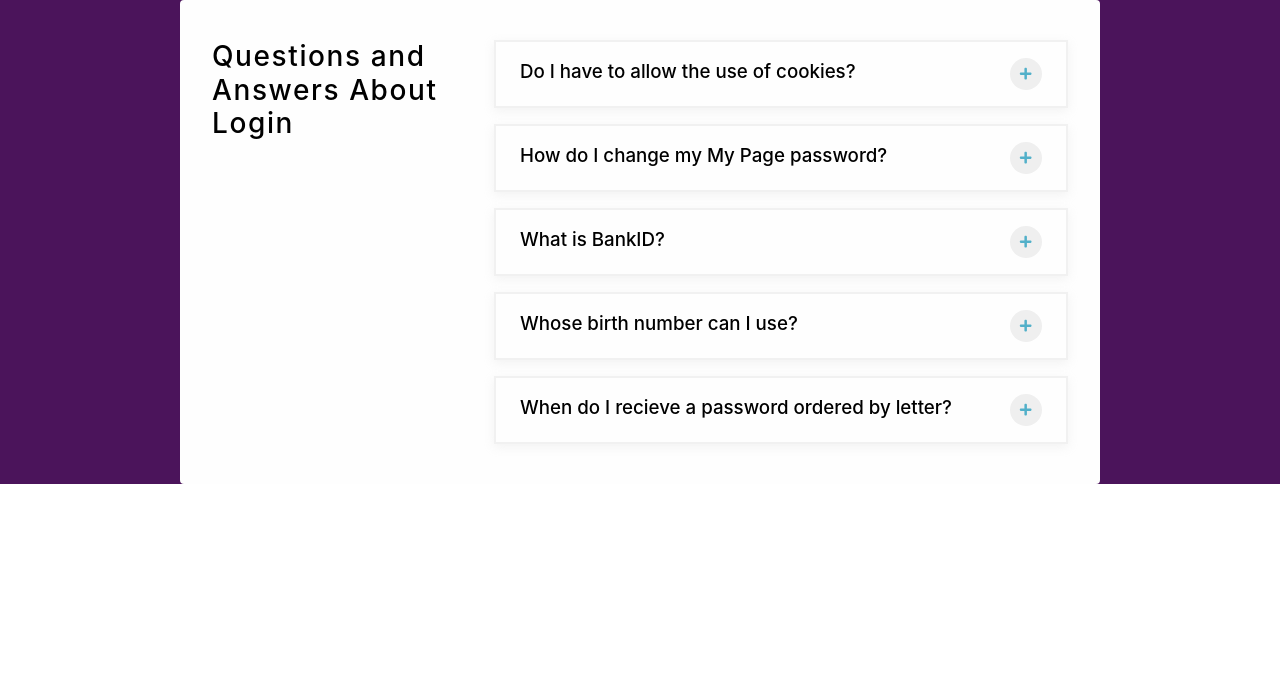
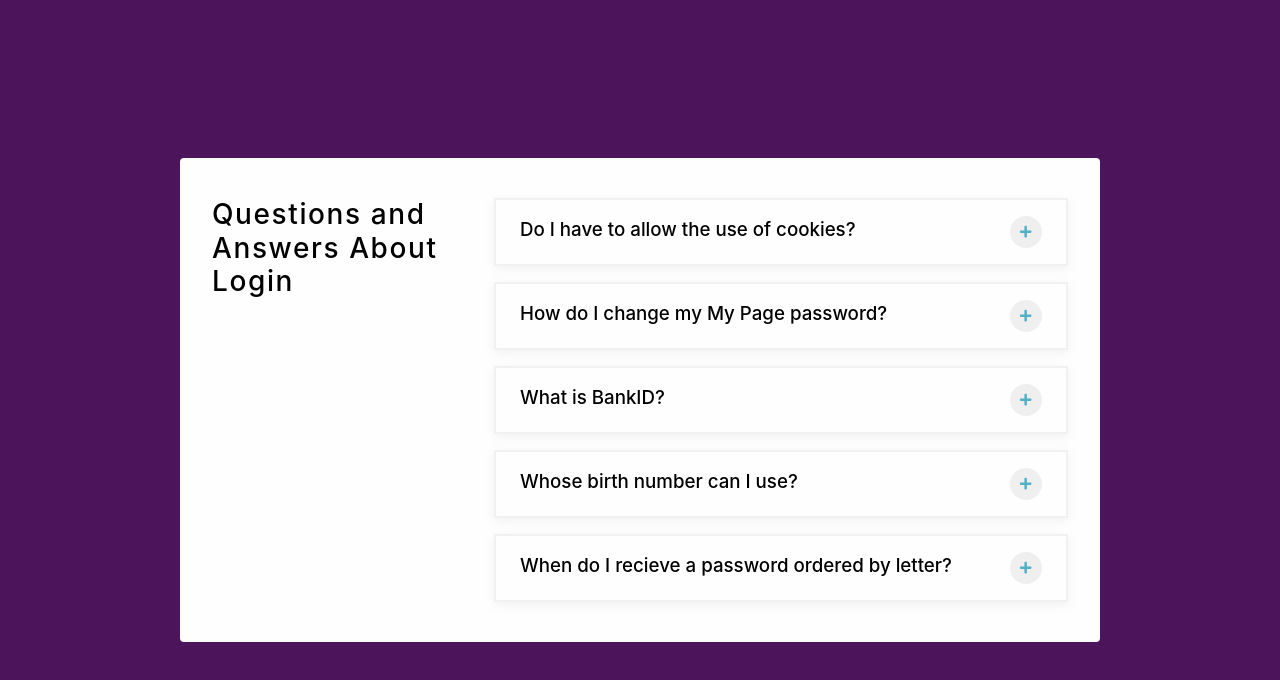
Before and after one commit to israelmartins96/accordion, a React (Create React App) app: page / in a window 1280 px wide. Shown: the top 680 px of the page. Built offline with nearby package versions, Linux system fonts and the light colour scheme.

Commit message:
Modified Stylesheet
Restored min-height property to .container

```diff
--- a/src/index.css
+++ b/src/index.css
@@ -27,7 +27,7 @@ h1, h2, h3, h4, h5, h6 {
 /* Page Container */
 .container {
   width: 100%;
-  /* min-height: 100vh; */
+  min-height: 100vh;
   background-color: rgba(75, 20, 91, 1);
   display: grid;
   place-items: center;
```
